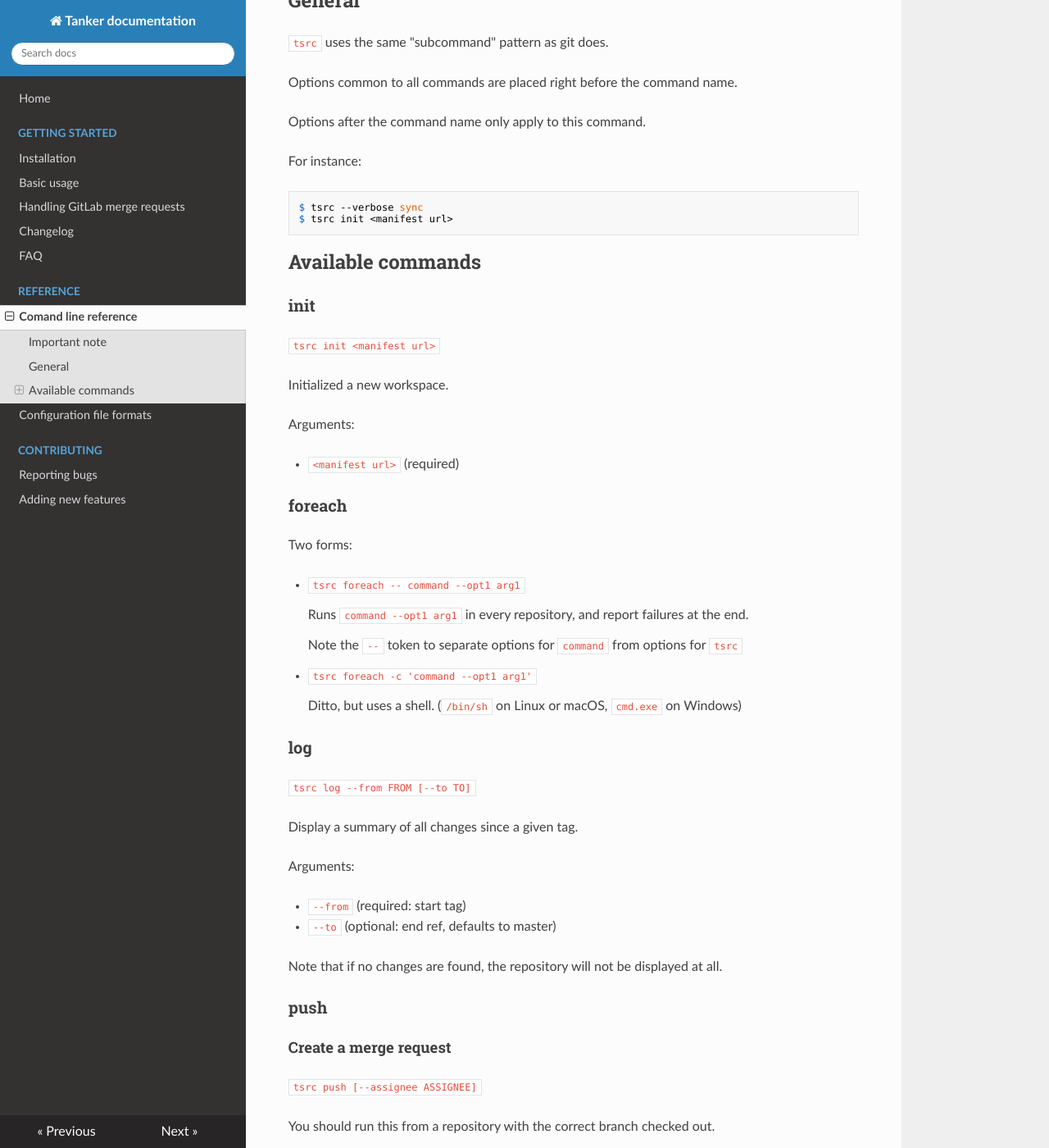
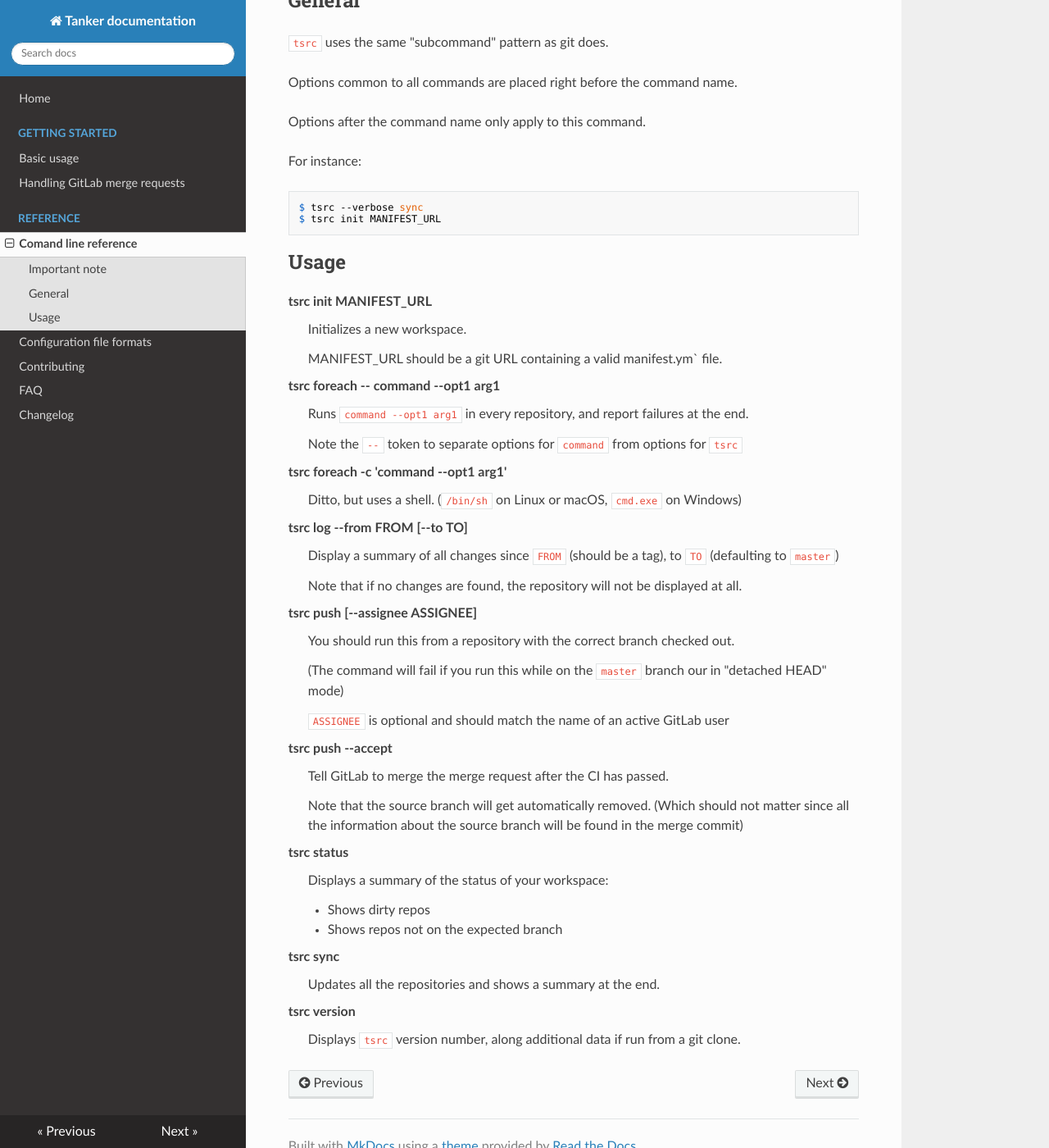
Before and after one commit to your-tools/tsrc, an MkDocs documentation site: the page built from docs/ref/cli.md, in a window 1280 px wide and 1400 px high, scrolled down 305 px. Shown: the whole window at 82% size. Built offline with MkDocs 1.6.1, drawn with Linux system fonts in a browser that asks for light colours; nearby versions of some CDN libraries; old or Windows-style settings are respelled for this version of MkDocs; some of the changed text lies outside the part shown.

Commit message:
docs: re-organize a bit
* Move installing to the home page.
* Merge 'bugs' and 'features' in the contrib page
* Document command line usage a bit like a man page

````diff
--- /dev/null
+++ b/docs/contrib.md
@@ -0,0 +1,26 @@
+# Reporting bugs
+
+Feel free to use [github bug tracker](https://github.com/TankerApp/tsrc/issues) to open issues.
+
+When you do, please provide the following information:
+
+* `tsrc` version
+* Details about your environment (operating system, Python version)
+* The exact command you run
+* The full output
+
+Doing so will ensure we can investigate your bug right away.
+
+# Adding new features
+
+You are free to open a pull request on Github for any feature you'd like.
+
+Note that for your merge request to be accepted, we'll ask that
+
+* All existing linters pass
+* All existing tests run
+* The new feature comes with appropriate tests
+
+See the [.travis.yml file](https://github.com/TankerApp/tsrc/blob/master/.travis.yml)
+to see what exactly what commands are run and the Python versions we
+support.
--- a/docs/ref/cli.md
+++ b/docs/ref/cli.md
@@ -18,97 +18,61 @@ For instance:
 
 ```console
 $ tsrc --verbose sync
-$ tsrc init <manifest url>
+$ tsrc init MANIFEST_URL
 ```
 
-## Available commands
+## Usage
 
 
-### init
+tsrc init MANIFEST_URL</dt>
+:   Initializes a new workspace.
 
-`tsrc init <manifest url>`
+    MANIFEST_URL should be a git URL containing a valid
+    manifest.ym` file.
 
-Initialized a new workspace.
 
-Arguments:
-
-* `<manifest url>` (required)
-
-### foreach
-
-Two forms:
-
-* `tsrc foreach -- command --opt1 arg1`
-
-    Runs `command --opt1 arg1` in every repository, and report failures
+tsrc foreach -- command --opt1 arg1
+:   Runs `command --opt1 arg1` in every repository, and report failures
     at the end.
 
     Note the `--` token to separate options for `command` from options for
     `tsrc`
 
-* `tsrc foreach -c 'command --opt1 arg1'`
-
-    Ditto, but uses a shell. (`/bin/sh` on Linux or macOS, `cmd.exe` on Windows)
-
-### log
-
-`tsrc log --from FROM [--to TO]`
-
-Display a summary of all changes since a given tag.
-
-Arguments:
-
-* `--from` (required: start tag)
-* `--to` (optional: end ref, defaults to master)
-
-Note that if no changes are found, the repository will not be displayed at
-all.
-
-### push
-
-#### Create a merge request
-
-`tsrc push [--assignee ASSIGNEE]`
-
-You should run this from a repository with the correct branch checked out.
-
-(The command will fail if you run this while on the `master` branch our in
-"detached HEAD" mode)
-
-Arguments:
-
-* `--assignee (optional)`: should match the name of an active GitLab user to be
-  assigned to the pull request
-
-#### Accept a merge request
-
-`tsrc push --accept`
-
-Tell GitLab to merge the merge request after the CI has passed.
-
-Note that the source branch will get automatically removed
-
-(Which should not matter since all the information about the source branch will
-be found in the merge commit)
+tsrc foreach -c 'command --opt1 arg1'
+:   Ditto, but uses a shell. (`/bin/sh` on Linux or macOS, `cmd.exe` on Windows)
 
 
-### status
+tsrc log --from FROM [--to TO]
+:   Display a summary of all changes since `FROM` (should be a tag),
+    to `TO` (defaulting to `master`)
 
-`tsrc status`
+    Note that if no changes are found, the repository will not be displayed at
+    all.
 
-Displays a summary of the status of your workspace:
+tsrc push [--assignee ASSIGNEE]
+:   You should run this from a repository with the correct branch checked out.
 
-* Shows dirty repos
-* Shows repos not on the expected branch
+    (The command will fail if you run this while on the `master` branch our in
+    "detached HEAD" mode)
 
-### sync
+    `ASSIGNEE` is optional and should match the name of an active GitLab user
 
-`tsrc sync`
+tsrc push --accept
+:   Tell GitLab to merge the merge request after the CI has passed.
 
-Updates all the repositories and shows a summary at the end.
+    Note that the source branch will get automatically removed. (Which should
+    not matter since all the information about the source branch will
+    be found in the merge commit)
 
-### version
 
-`tsrc version`
+tsrc status
+:   Displays a summary of the status of your workspace:
 
-Displays `tsrc` version number, along additional data if run from a git clone.
+    * Shows dirty repos
+    * Shows repos not on the expected branch
+
+tsrc sync
+:   Updates all the repositories and shows a summary at the end.
+
+tsrc version
+:   Displays `tsrc` version number, along additional data if run from a git clone.
--- a/mkdocs.yml
+++ b/mkdocs.yml
@@ -1,6 +1,7 @@
 site_name: Tanker documentation
 theme: readthedocs
 theme_dir: custom_theme
+extra_css: [extra.css]
 strict: true
 
 markdown_extensions:
@@ -17,18 +18,17 @@ pages:
 - Home: index.md
 
 - Getting started:
-  - Installation: guide/installation.md
   - Basic usage: guide/basics.md
   - Handling GitLab merge requests: guide/merge_requests.md
 
-- Changelog: changelog.md
 
-- FAQ: faq.md
 
 - Reference:
   - Comand line reference: ref/cli.md
   - Configuration file formats: ref/formats.md
 
-- Contributing:
-  - Reporting bugs: contrib/bugs.md
-  - Adding new features: contrib/features.md
+- Contributing: contrib.md
+
+- FAQ: faq.md
+
+- Changelog: changelog.md
````
Also changed, not shown: docs/guide/basics.md (+0 -13 lines), docs/guide/installation.md (deleted, +0 -29 lines), docs/index.md (+35 -0 lines).
